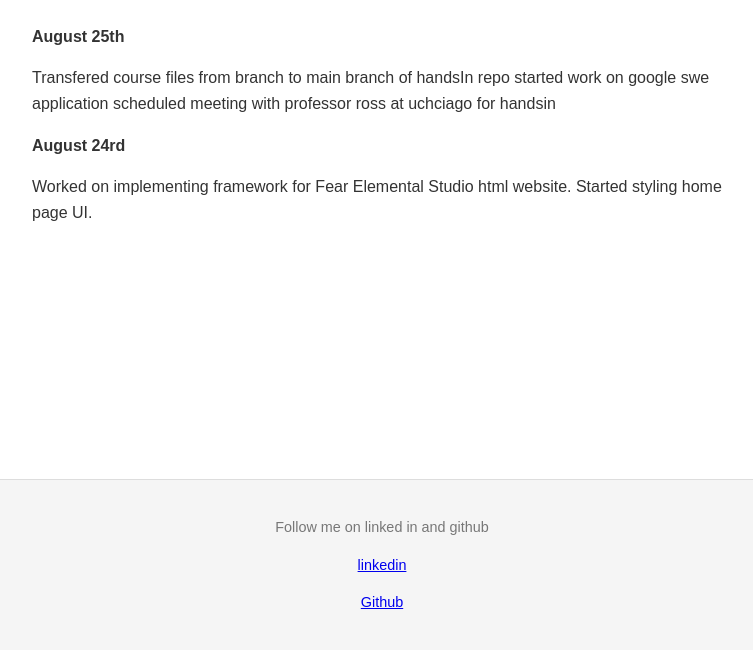
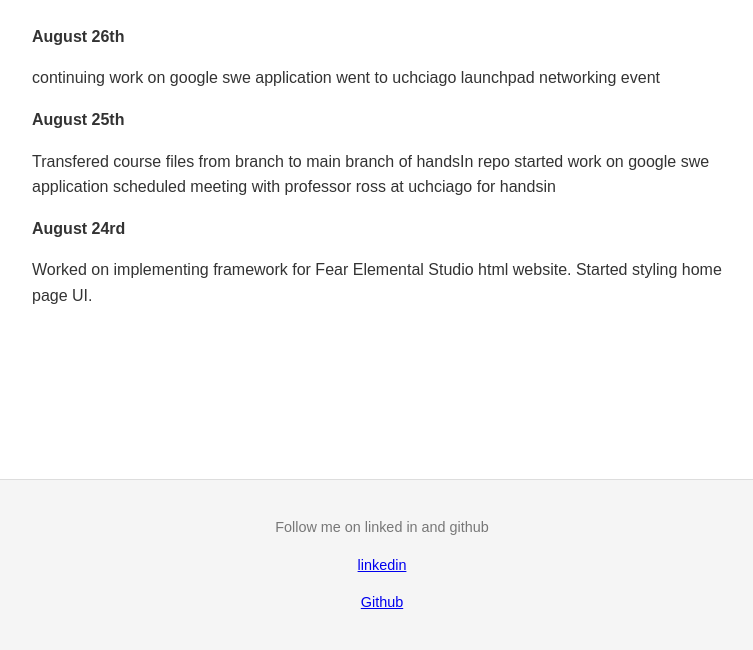
Before and after one commit to aeliyag/PersonalWebsite, a plain HTML site: page blogposts/august/august24th.html in a window 1280 px wide. Shown: the part 150-800 px from the top of the page, without its empty margins (258-1011 px from the left). Drawn offline with Linux system fonts and the light colour scheme.

Commit message:
update august 26th

```diff
--- a/blogposts/august/august24th.html
+++ b/blogposts/august/august24th.html
@@ -24,6 +24,11 @@
 
   <main>
       <h1> Week of August 24-30th</h1>
+      <p><b>August 26th</b></p>
+      <p>
+        continuing work on google swe application
+        went to uchciago launchpad networking event
+      </p>
       <p><b>August 25th</b></p>
       <p>
         Transfered course files from branch to main branch of handsIn repo
```
